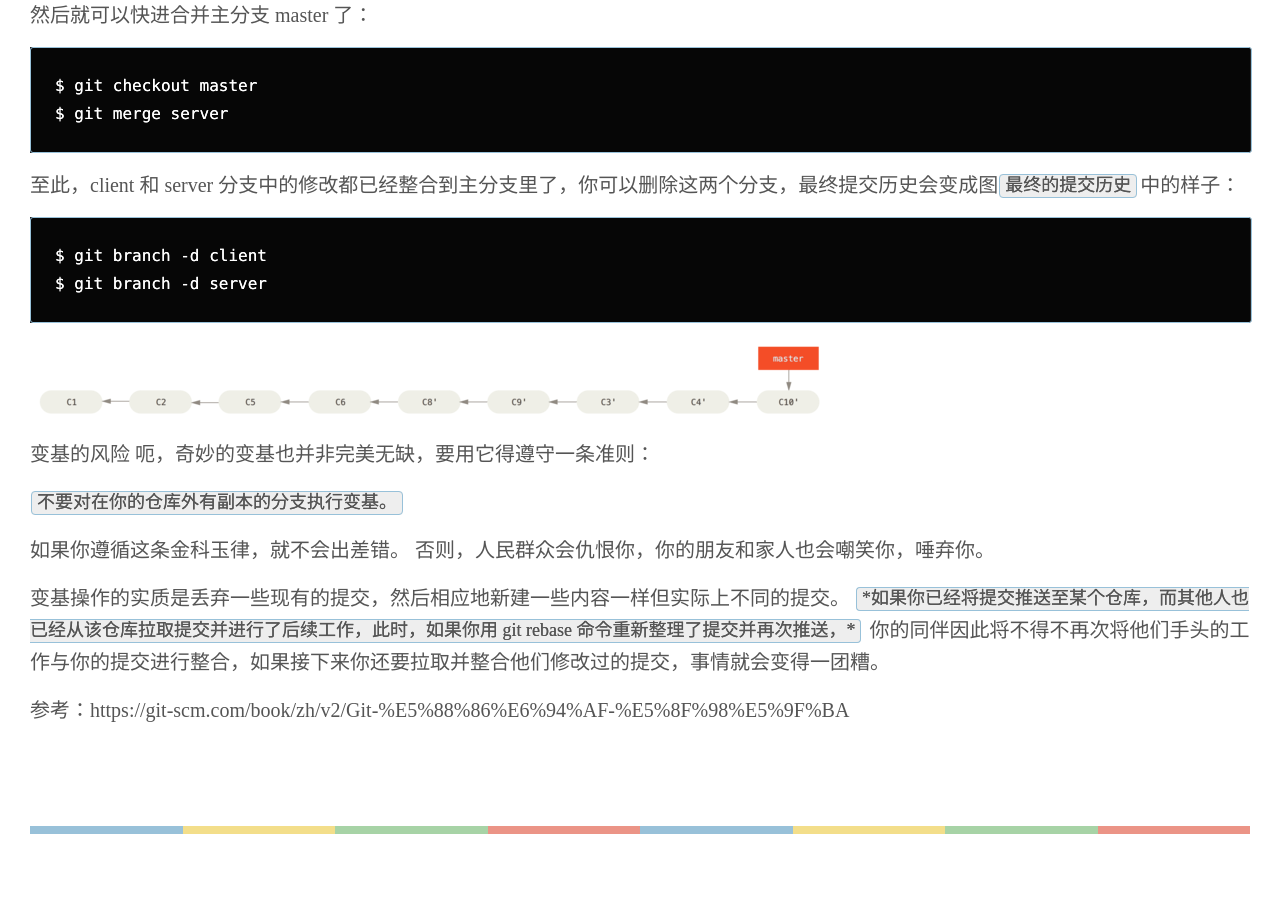
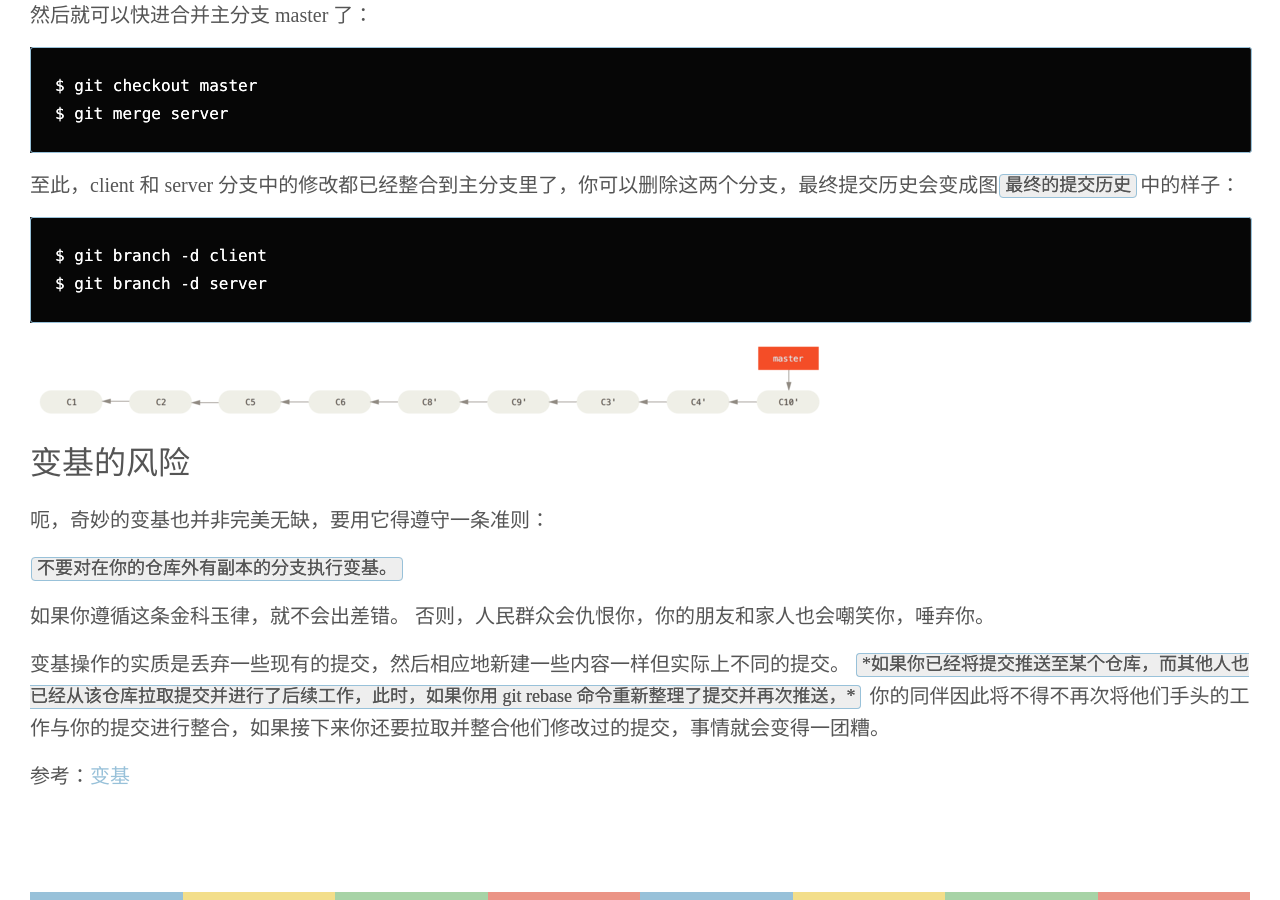
Before and after one commit to YYvanYang/yyvanyang.github.io, a Jekyll site: the page built from _posts/2017-08-26-rebase.md, in a window 1280 px wide and 900 px high, scrolled down 1212 px. Built offline with Jekyll 4.4.1, drawn with Linux system fonts in a browser that asks for light colours; some web fonts are replaced; before the commit the page ends 2046 px from its top, so only the background shows below that.

Commit message:
update article

```diff
--- a/_posts/2017-08-26-rebase.md
+++ b/_posts/2017-08-26-rebase.md
@@ -38,7 +38,7 @@ $ git branch -d server
 ![](../images/interesting-rebase-5.png)
 
 
-变基的风险
+## 变基的风险
 呃，奇妙的变基也并非完美无缺，要用它得遵守一条准则：
 
 `不要对在你的仓库外有副本的分支执行变基。`
@@ -50,4 +50,4 @@ $ git branch -d server
 你的同伴因此将不得不再次将他们手头的工作与你的提交进行整合，如果接下来你还要拉取并整合他们修改过的提交，事情就会变得一团糟。
 
 
-参考：https://git-scm.com/book/zh/v2/Git-%E5%88%86%E6%94%AF-%E5%8F%98%E5%9F%BA
+参考：[变基](https://git-scm.com/book/zh/v2/Git-%E5%88%86%E6%94%AF-%E5%8F%98%E5%9F%BA)
```
Also changed, not shown: _posts/2017-08-23-reset.md (+3 -1 lines).
